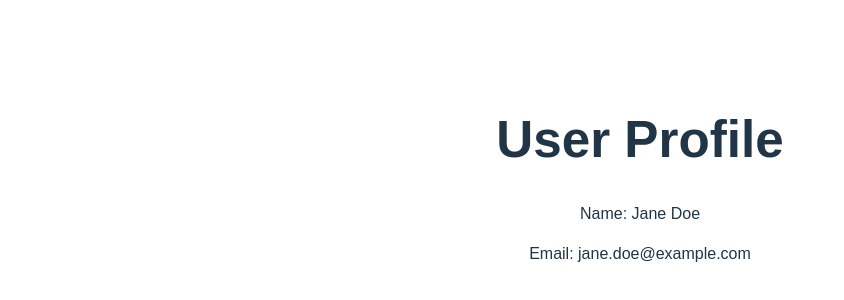
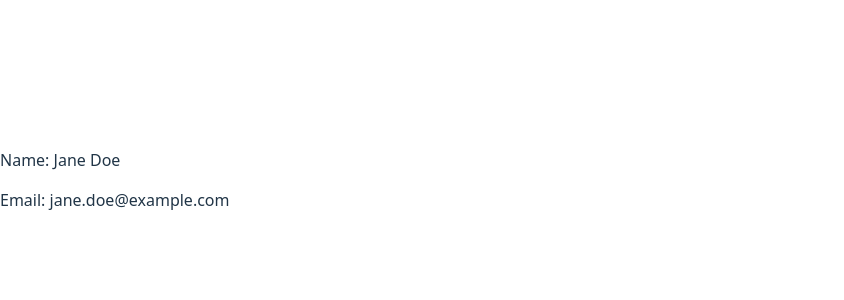
Before and after one commit to mangyvee/alx-fe-reactjs, a React (Vite) app in the folder alx-react-app-props/: page / in a window 1280 px wide. Shown: the part 220-520 px from the top of the page, without its empty margins (0-844 px from the left). Built offline with nearby package versions, Linux system fonts and the light colour scheme.

Commit message:
Fix UserContext implementation and remove prop drilling

```diff
--- a/alx-react-app-props/src/App.jsx
+++ b/alx-react-app-props/src/App.jsx
@@ -1,19 +1,12 @@
-import './App.css';
+import ProfilePage from './ProfilePage';
 import UserContext from './UserContext';
-import ProfilePage from './components/ProfilePage';
 
 function App() {
-  const userData = {
-    name: "Jane Doe",
-    email: "jane.doe@example.com"
-  };
+  const userData = { name: "Jane Doe", email: "jane.doe@example.com" };
 
   return (
     <UserContext.Provider value={userData}>
-      <div style={{ padding: "20px", fontFamily: "Arial" }}>
-        <h1>User Profile</h1>
-        <ProfilePage />
-      </div>
+      <ProfilePage />
     </UserContext.Provider>
   );
 }
--- a/alx-react-app-props/src/UserContext.js
+++ b/alx-react-app-props/src/UserContext.js
@@ -1,5 +1,8 @@
 import { createContext } from 'react';
 
-const UserContext = createContext(null);
+const UserContext = createContext({
+  name: '',
+  email: ''
+});
 
 export default UserContext;
--- a/alx-react-app-props/src/components/UserDetails.jsx
+++ b/alx-react-app-props/src/UserDetails.jsx
@@ -1,5 +1,5 @@
 import { useContext } from 'react';
-import UserContext from '../UserContext';
+import UserContext from './UserContext';
 
 function UserDetails() {
   const userData = useContext(UserContext);
```
Also changed, not shown: alx-react-app-props/src/ProfilePage.jsx (line endings or trailing spaces), alx-react-app-props/src/UserInfo.jsx (renamed from alx-react-app-props/src/components/UserInfo.jsx).
